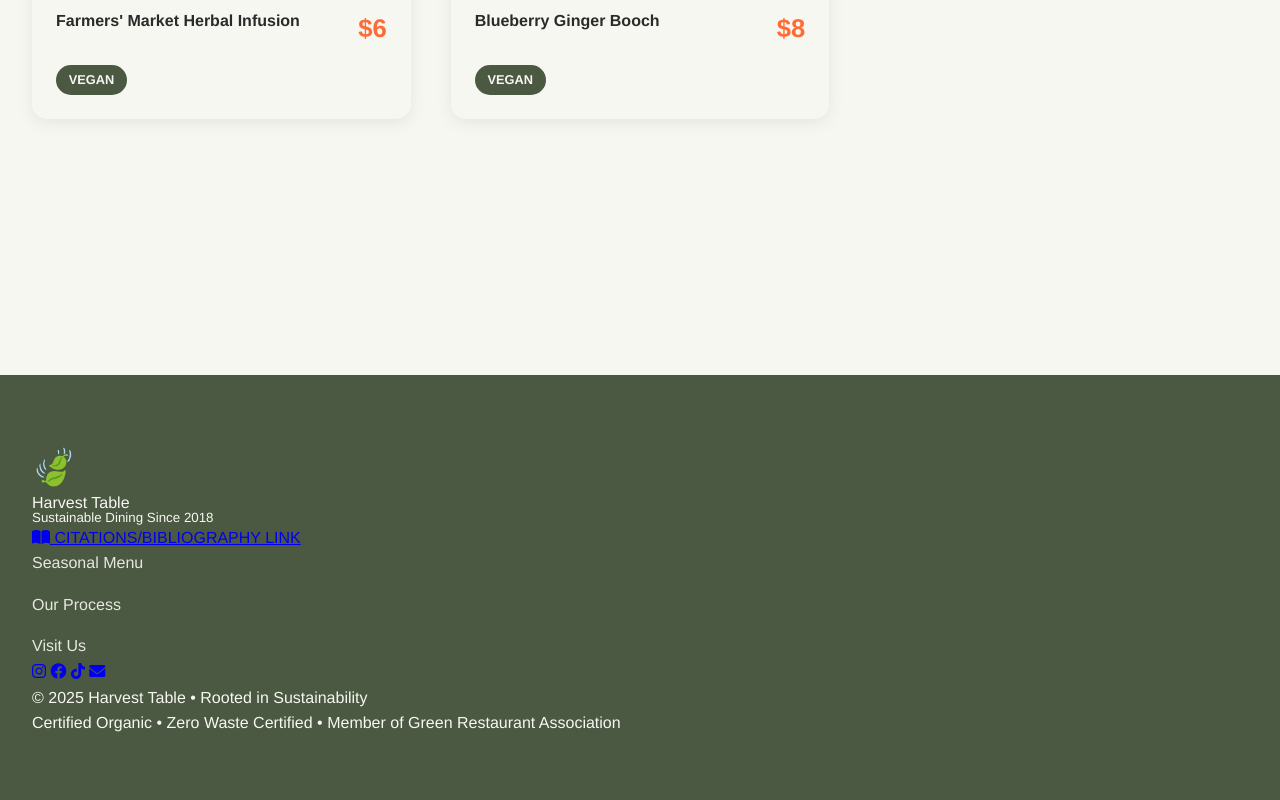
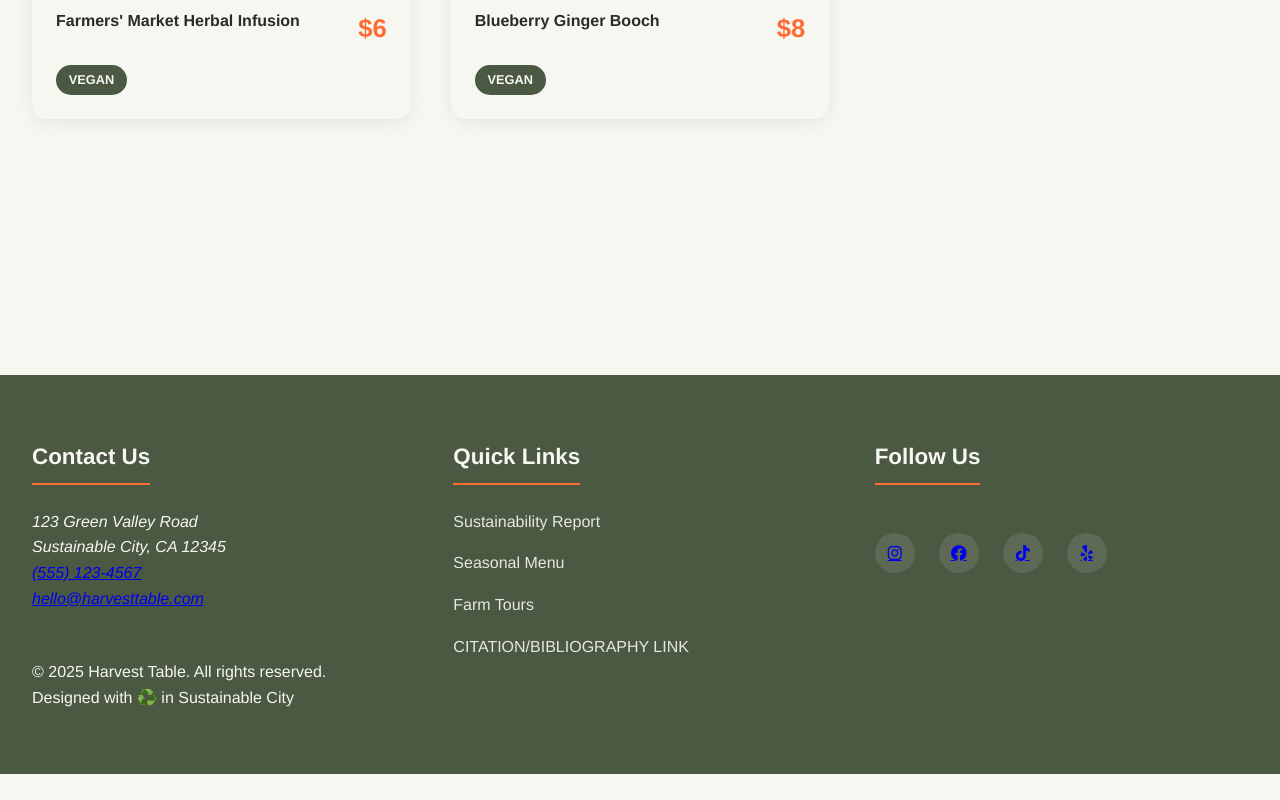
Before and after one commit to Atharva12456/WEBMASTER, a plain HTML site: page menu.html in a window 1280 px wide. Shown: the part 4292-5092 px from the top of the page. After the commit the page ends 5066 px from the top, so only its background shows below. Drawn offline with Linux system fonts and the light colour scheme.

Commit message:
Update menu.html

```diff
--- a/menu.html
+++ b/menu.html
@@ -990,37 +990,38 @@
 </main>
 
 <footer class="main-footer">
-    <div class="footer-content">
+    <div class="footer-grid">
         <div class="footer-section">
-            <div class="footer-logo">
-                <span class="logo-icon">🍃</span>
-                <div class="logo-text">
-                    <span>Harvest Table</span>
-                    <small>Sustainable Dining Since 2018</small>
-                </div>
-            </div>
-            <a href="references.html" class="references-link">
-                <i class="fas fa-book-open"></i> CITATIONS/BIBLIOGRAPHY LINK
-            </a>
+            <h4>Contact Us</h4>
+            <address>
+                123 Green Valley Road<br>
+                Sustainable City, CA 12345<br>
+                <a href="tel:555-123-4567">(555) 123-4567</a><br>
+                <a href="mailto:hello@harvesttable.com">hello@harvesttable.com</a>
+            </address>
         </div>
         <div class="footer-section">
+            <h4>Quick Links</h4>
             <ul class="footer-links">
+                <li><a href="process.html">Sustainability Report</a></li>
                 <li><a href="menu.html">Seasonal Menu</a></li>
-                <li><a href="process.html">Our Process</a></li>
-                <li><a href="contact.html">Visit Us</a></li>
-
+                <li><a href="contact.html">Farm Tours</a></li>
+                <li><a href="references.html">CITATION/BIBLIOGRAPHY LINK</a></li>
             </ul>
-            <div class="social-links">
+        </div>
+        <div class="footer-section">
+            <h4>Follow Us</h4>
+            <div class="social-icons">
                 <a href="#"><i class="fab fa-instagram"></i></a>
                 <a href="#"><i class="fab fa-facebook"></i></a>
                 <a href="#"><i class="fab fa-tiktok"></i></a>
-                <a href="#"><i class="fas fa-envelope"></i></a>
+                <a href="#"><i class="fab fa-yelp"></i></a>
             </div>
         </div>
     </div>
     <div class="copyright">
-        <p>&copy; 2025 Harvest Table • Rooted in Sustainability</p>
-        <p>Certified Organic • Zero Waste Certified • Member of Green Restaurant Association</p>
+        <p>&copy; 2025 Harvest Table. All rights reserved.</p>
+        <p>Designed with ♻️ in Sustainable City</p>
     </div>
 </footer>
 
```
